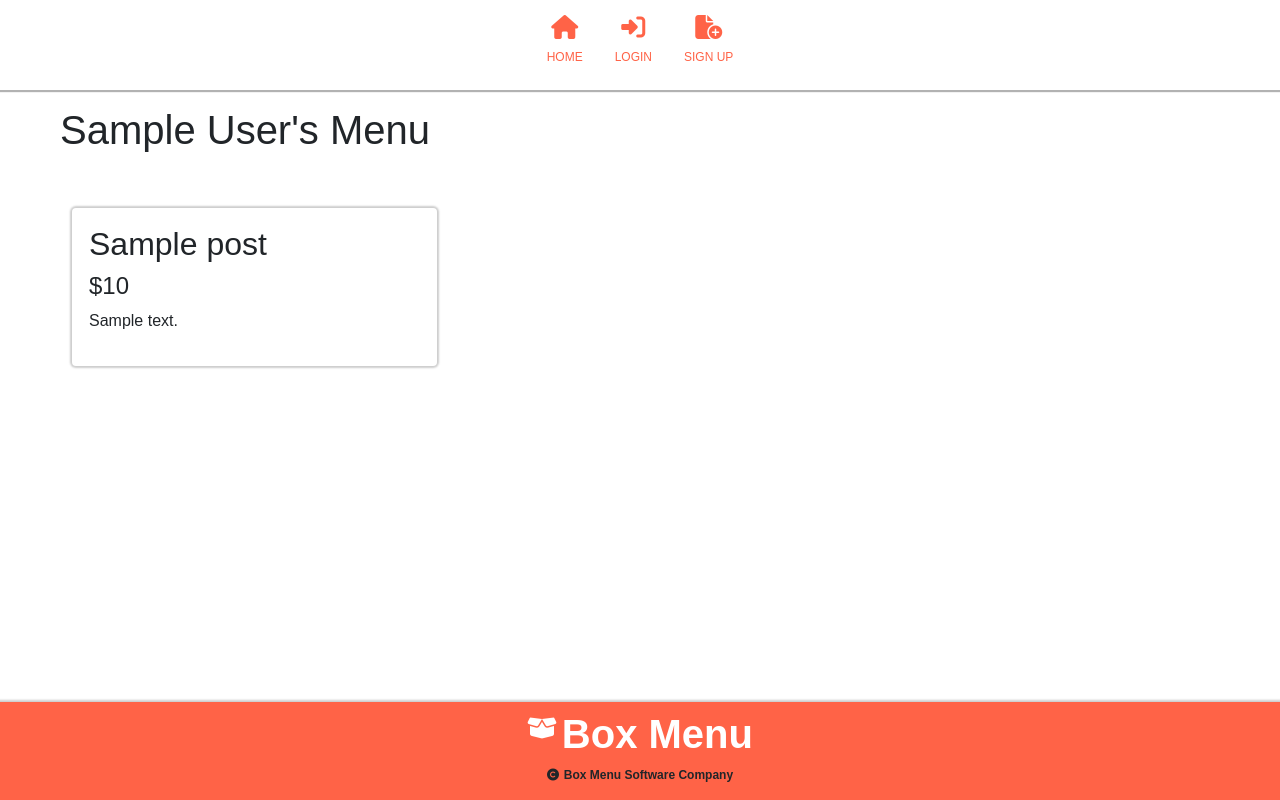
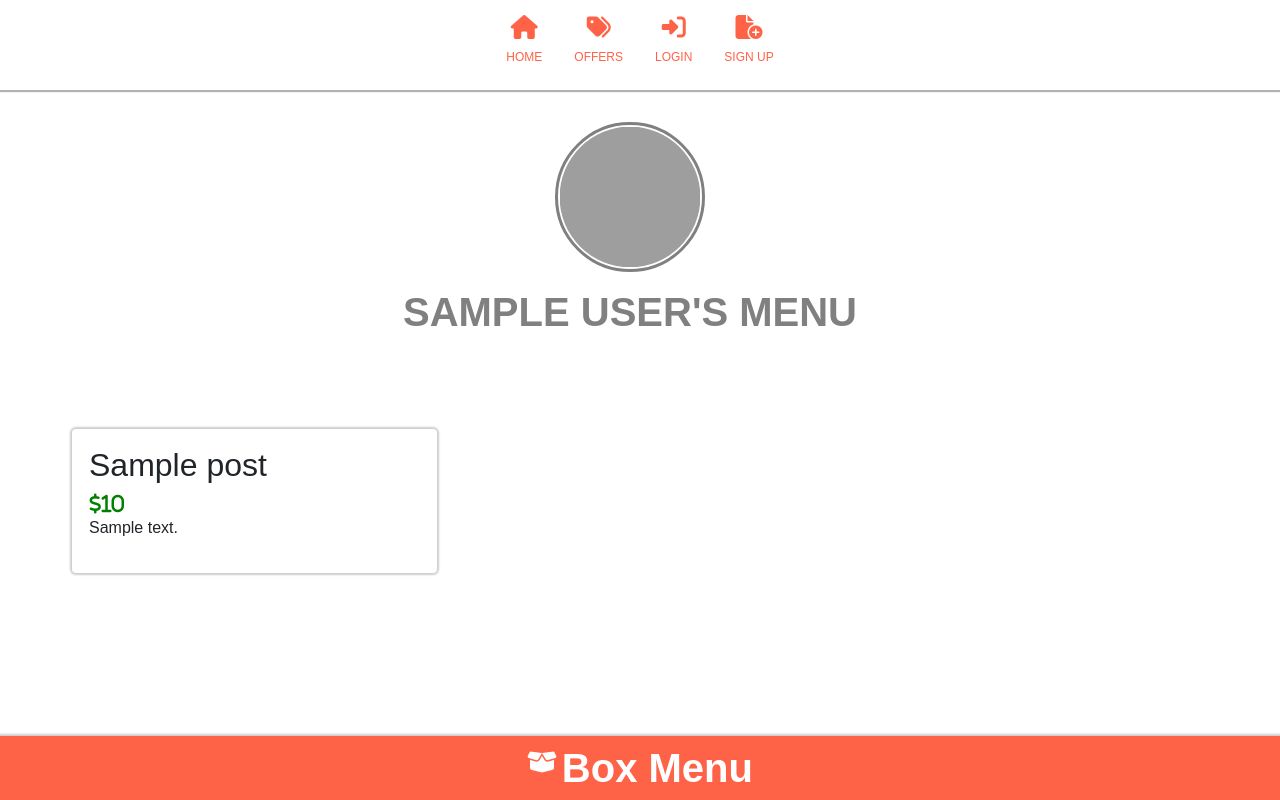
Before and after one commit to darnelldugger/al-la-carte, a Flask app: a page that uses myapp/templates/base.html in a window 1280 px wide. Run offline with Flask 2, Linux system fonts and the light colour scheme; tables that the repository leaves empty hold one stand-in row (values such as "Sample post"); some libraries are stand-ins or nearby versions; grey boxes are pictures that could not be loaded.

Commit message:
refactored menu page

```diff
--- a/myapp/static/css/main.css
+++ b/myapp/static/css/main.css
@@ -1,6 +1,7 @@
 body {
   font-family: 'Poppins', sans-serif;
 }
+
 
 ul {
   display: flex;
@@ -34,7 +35,7 @@ li p {
   display: grid;
   justify-content: center;
   align-items: center;
-  height: 250px;
+  /* height: 250px; */
   width: 100vw;
   grid-template-columns: 1fr 1fr;
   grid-row-gap: 10px;
@@ -108,6 +109,30 @@ li p {
   border-width: 1px;
 }
 
+.menuImg {
+  display: flex;
+  flex-direction: column;
+  justify-content: center;
+  align-items: center;
+  margin-bottom: 1rem;
+  padding: 1rem;
+}
+
+.menuImg h1 {
+  text-transform: uppercase;
+  font-weight: 700;
+  color: grey;
+}
+
+#menupic {
+  height: 150px;
+  width: 150px;
+  border-radius: 5rem;
+  border-style: solid;
+  margin-bottom: 1rem;
+  border-color: grey;
+}
+
 a {
   text-decoration: none;
   color: inherit;
@@ -177,8 +202,12 @@ img {
 }
 
 .restaurant a:hover {
-  box-shadow: inset 180px 0 0 0 tomato;
+  box-shadow: inset 180px 0 0 0 rgb(99, 255, 71);
   color: white;
+}
+
+span:hover {
+  color:rgb(99, 255, 71);
 }
 
 footer {
@@ -186,7 +215,7 @@ footer {
   flex-direction: column;
   justify-content: center;
   align-items: center;
-  background-color: white;
+  background-color: tomato;
   position: fixed;
   left: 0;
   bottom: 0;
@@ -196,7 +225,7 @@ footer {
 
 #footerLogo {
   display: flex;
-  color: tomato;
+  color: white;
   margin-top: .5rem;
 }
 
@@ -318,14 +347,5 @@ footer {
     width: 50vh;
   }
 
-  footer {
-    background-color: tomato;
-  }
-
-  #footerLogo {
-    display: flex;
-    color: white;
-    margin-top: .5rem;
-  }
 
 }
--- a/myapp/templates/base.html
+++ b/myapp/templates/base.html
@@ -23,12 +23,12 @@
                 <p style="font-size: 12px;">Home</p>
                 <a>
         </li>
-        {% if current_user.is_authenticated %}
         <li class="nav-link">
             <a href="{{url_for('core.info')}}"><i class="fa-solid fa-tags fa-xl"></i>
                 <p style="font-size: 12px;">Offers</p>
             </a>
         </li>
+        {% if current_user.is_authenticated %}
         <li class="nav-link">
             <a href="{{url_for('dish_posts.create_dish')}}"><i class="fa-solid fa-square-plus fa-3x"></i>
                 <!-- <p style="font-size: 12px;">Create</p> -->
@@ -55,19 +55,15 @@
                 <p style="font-size: 12px;">Sign Up</p>
             </a>
         </li>
-        <footer>
-            <div id="footerLogo">
-                <i class="fa-solid fa-box-open"></i>
-                <h1>Box Menu</h1>
-            </div>
-            <div id="footerTm">
-                <i class="fa-solid fa-copyright"></i>
-                <p>Box Menu Software Company</p>
-            </div>
-        </footer>
         {% endif %}
     </ul>
     <div class="container">
+    <footer>
+        <div id="footerLogo">
+            <i class="fa-solid fa-box-open"></i>
+            <h1>Box Menu</h1>
+        </div>
+    </footer>
         {% block content %}
         {% endblock %}
     </div>
--- a/myapp/templates/user_dish_posts.html
+++ b/myapp/templates/user_dish_posts.html
@@ -1,7 +1,12 @@
 {% extends "base.html" %}
 {% block content %}
 <div class="menuOuter">
+    <div class="menuImg">
+        <img id="menupic" src="https://res.cloudinary.com/nell1818/image/upload/v1649986534/Untitled_design_14_qzhezp.png"
+        alt="">
+
     <h1>{{user.restaurantname}}'s Menu</h1>
+    </div>
     <div class="container">
         {% for post in dish_posts.items %}
         <div class="card">
@@ -9,7 +14,7 @@
                 <h2>
                     <a href="{{url_for('dish_posts.dish_post', dish_post_id=post.id)}}">{{post.title}}</a>
                 </h2>
-                <h4>${{post.price}}</h4>
+                <i id="money" class="fa-solid fa-dollar-sign fa-lg">{{post.price}}</i>
                 <p>{{post.description}}</p>
             </div>
         </div>
```
Also changed, not shown: myapp/templates/index.html (+6 -8 lines).
